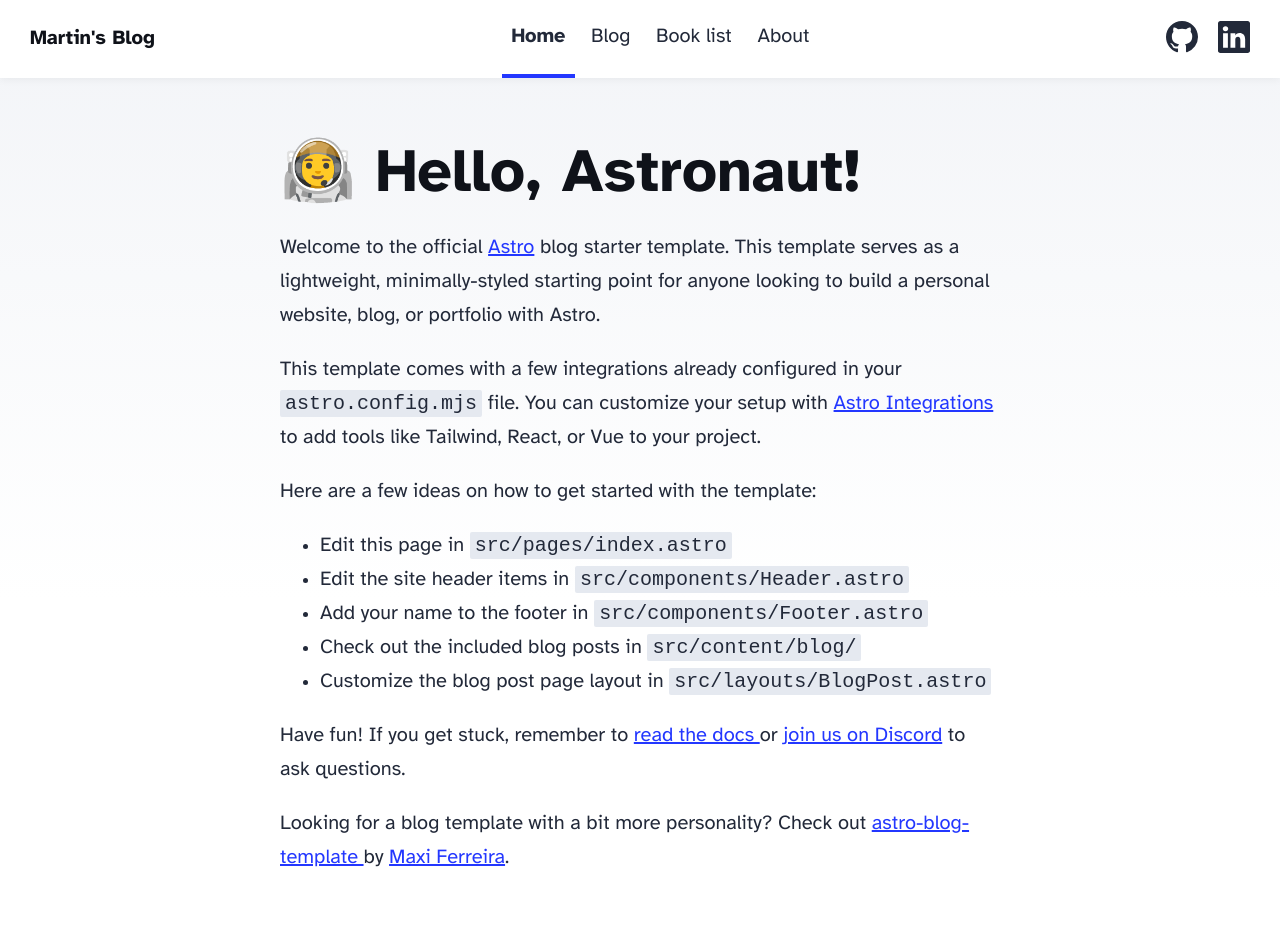
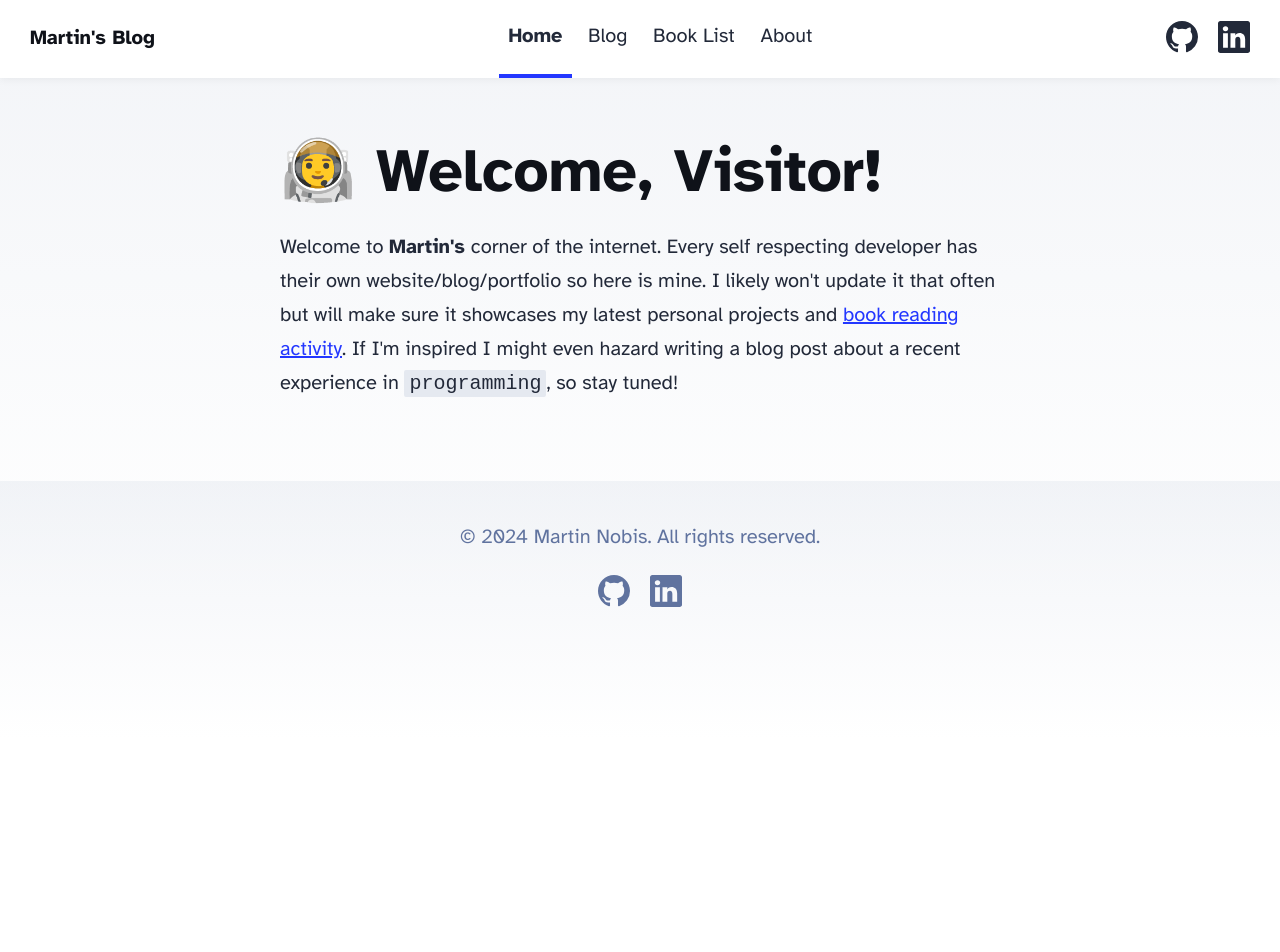
Before and after one commit to martinnobis/martinnobis.github.io, an Astro site: page / in a window 1280 px wide. Shown: the top 952 px of the page. After the commit the page ends 800 px from the top, so only its background shows below. Built offline with nearby package versions, Linux system fonts and the light colour scheme; Astro itself is replaced by a stand-in of ours.

Commit message:
Update some pages and did a build.

```diff
--- a/src/components/Header.astro
+++ b/src/components/Header.astro
@@ -9,7 +9,7 @@ import { SITE_TITLE } from '../consts';
 		<div class="internal-links">
 			<HeaderLink href="/">Home</HeaderLink>
 			<HeaderLink href="/blog">Blog</HeaderLink>
-			<HeaderLink href="/booklist">Book list</HeaderLink>
+			<HeaderLink href="/booklist">Book List</HeaderLink>
 			<HeaderLink href="/about">About</HeaderLink>
 		</div>
 		<div class="social-links">
--- a/src/pages/booklist.astro
+++ b/src/pages/booklist.astro
@@ -9,15 +9,15 @@ import Layout from '../layouts/BlogPost.astro';
 	heroImage="/blog-placeholder-about.jpg"
 >
 	<p>
-		Since my teenagers years I've realised that there are so many great books out there, and if one doesn't keep up a good
-		habit of reading, I'll miss out on my chance of experiencing them. So here I keep a log of the books that I've read with some notes
+		Since my teenagers years I've realised that there are so many great books out there and if I don't keep up a good
+		 reading habit, I'll miss out on my chance of experiencing them. So here I keep a log of the books that I've read with some notes
 		and a rating.
 	</p>
 	<h3>
 		2024
 	</h3>
 
-	<h5>Dune by Frank Herbert</h5>
+	<h5><a href="https://www.goodreads.com/book/show/44767458-dune" target="_blank" rel="noreferrer noopener">Dune</a> by Frank Herbert</h5>
 	<p>Great book, much better than I'd thought it'd be. I thought it was a famous book mostly because of its world building
 		and that its prose would be a bit clunky to modern readers (e.g. LOTR). But actually it's written very well.
 	</p>
--- a/src/pages/index.astro
+++ b/src/pages/index.astro
@@ -13,36 +13,12 @@ import { SITE_TITLE, SITE_DESCRIPTION } from '../consts';
 	<body>
 		<Header />
 		<main>
-			<h1>🧑‍🚀 Hello, Astronaut!</h1>
+			<h1>🧑‍🚀 Welcome, Visitor!</h1>
 			<p>
-				Welcome to the official <a href="https://astro.build/">Astro</a> blog starter template. This
-				template serves as a lightweight, minimally-styled starting point for anyone looking to build
-				a personal website, blog, or portfolio with Astro.
-			</p>
-			<p>
-				This template comes with a few integrations already configured in your
-				<code>astro.config.mjs</code> file. You can customize your setup with
-				<a href="https://astro.build/integrations">Astro Integrations</a> to add tools like Tailwind,
-				React, or Vue to your project.
-			</p>
-			<p>Here are a few ideas on how to get started with the template:</p>
-			<ul>
-				<li>Edit this page in <code>src/pages/index.astro</code></li>
-				<li>Edit the site header items in <code>src/components/Header.astro</code></li>
-				<li>Add your name to the footer in <code>src/components/Footer.astro</code></li>
-				<li>Check out the included blog posts in <code>src/content/blog/</code></li>
-				<li>Customize the blog post page layout in <code>src/layouts/BlogPost.astro</code></li>
-			</ul>
-			<p>
-				Have fun! If you get stuck, remember to <a href="https://docs.astro.build/"
-					>read the docs
-				</a> or <a href="https://astro.build/chat">join us on Discord</a> to ask questions.
-			</p>
-			<p>
-				Looking for a blog template with a bit more personality? Check out <a
-					href="https://github.com/Charca/astro-blog-template"
-					>astro-blog-template
-				</a> by <a href="https://twitter.com/Charca">Maxi Ferreira</a>.
+				Welcome to <strong>Martin's</strong> corner of the internet. Every self respecting developer has their
+				own website/blog/portfolio so here is mine. I likely won't update it that often but will
+				make sure it showcases my latest personal projects and <a href="/booklist">book reading activity</a>. If I'm inspired
+				I might even hazard writing a blog post about a recent experience in <code>programming</code>, so stay tuned!
 			</p>
 		</main>
 		<Footer />
```
